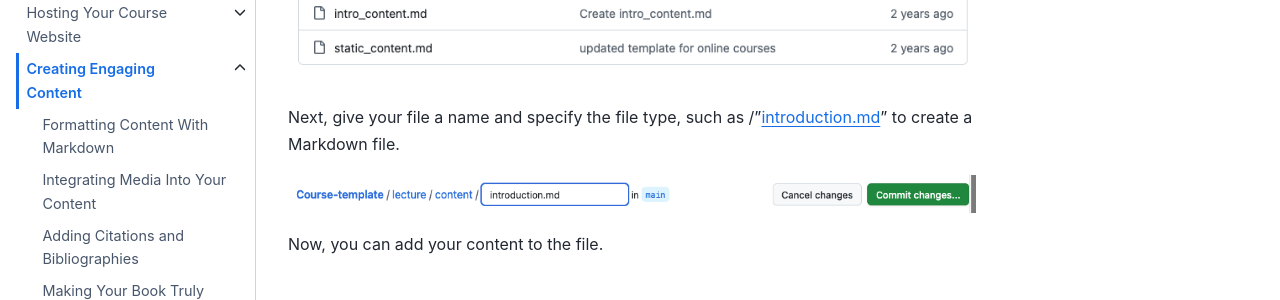
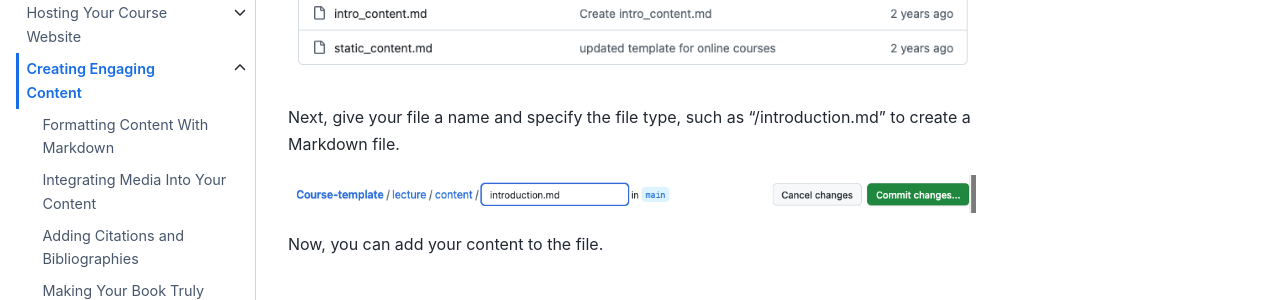
Before and after one commit to M-earnest/tutorial_jupyter_books, a Jupyter Book: the page built from content/3_create/intro.md, in a window 1280 px wide and 900 px high, scrolled down 1603 px. Shown: the part 185-485 px from the top of the window. Built offline with Jupyter Book 1.0.4 settings and Sphinx 7.4.7 and the Sphinx Book theme 1.1.4, drawn with Linux system fonts in a browser that asks for light colours; pages that are not in the unit, such as notebooks, are missing from menus.

```diff
--- a/content/3_create/intro.md
+++ b/content/3_create/intro.md
@@ -42,7 +42,7 @@ To create a new file, click on "Add file" on the upper-right corner, then select
 
 ![Image of the "add file" button and the "create new file" option.](../../static/new_file.png)
 
-Next, give your file a name and specify the file type, such as /"introduction.md" to create a Markdown file.
+Next, give your file a name and specify the file type, such as "/introduction.md" to create a Markdown file.
 
 ![Image of the field where the file name is entered, with "introduction.md" written in it.](../../static/include_type.png)
 
```
